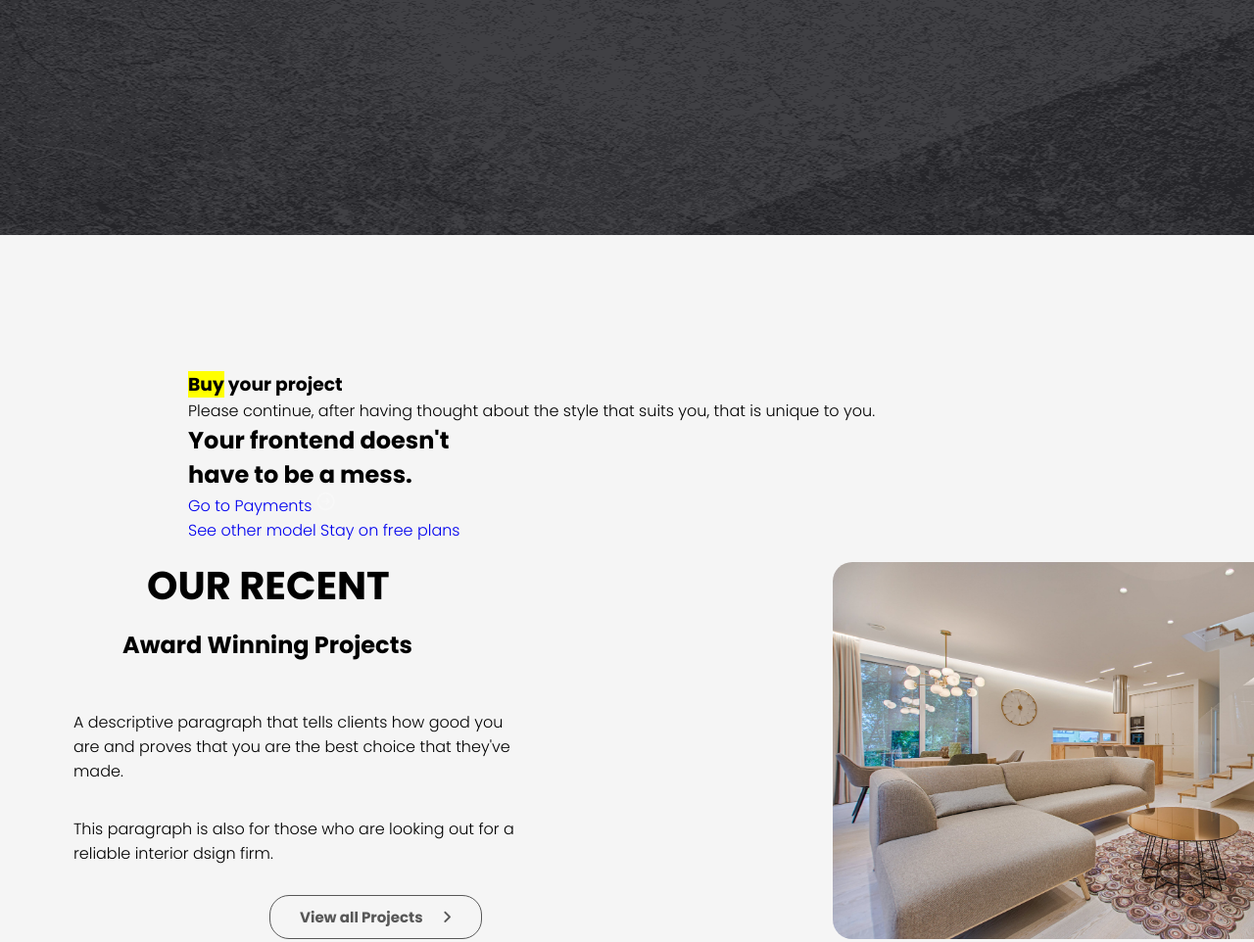
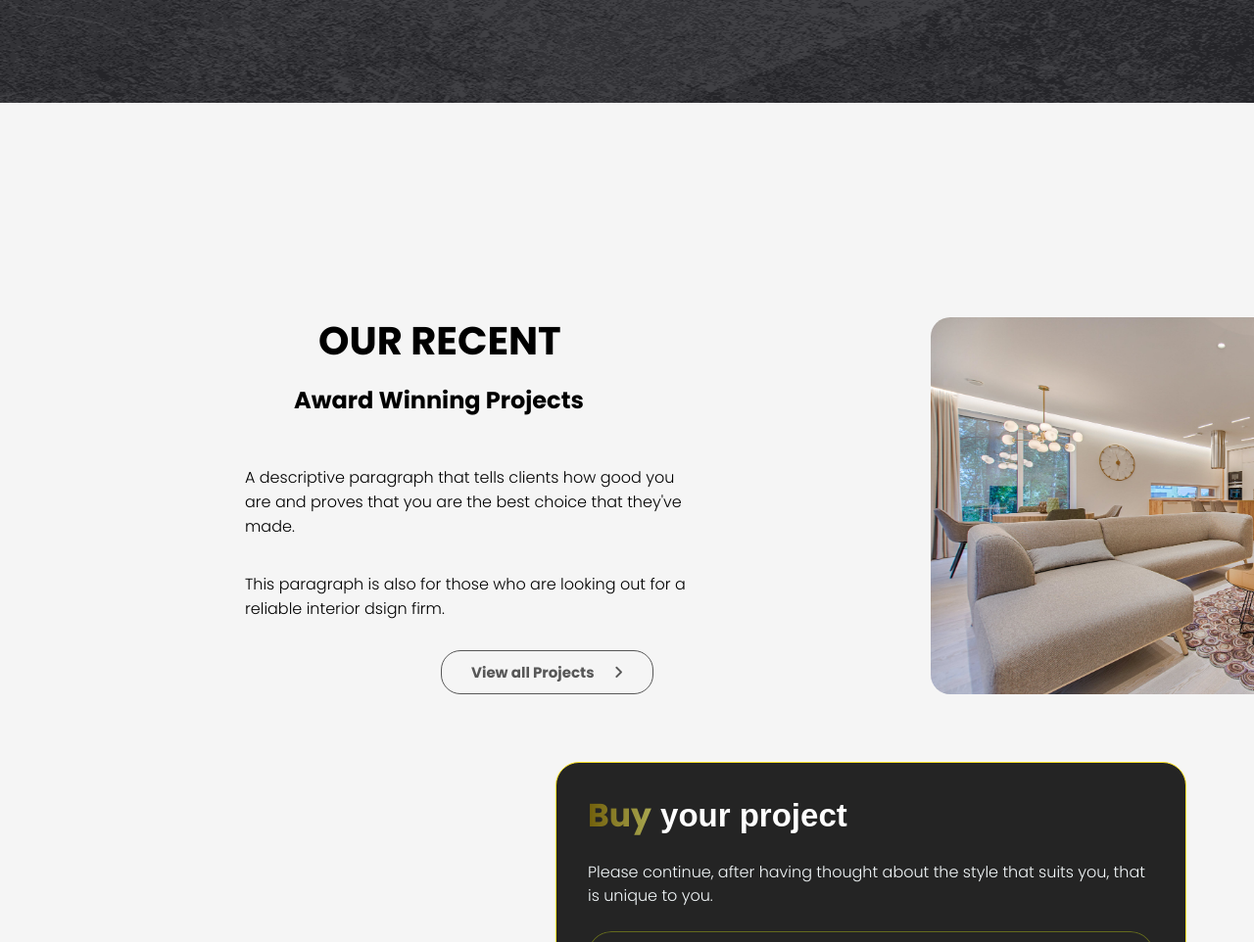
Before and after one commit to error404dev-cloud/Agence.com, a plain HTML site: page agence.html in a window 1280 px wide. Shown: the part 2280-3242 px from the top of the page at 98% size. Drawn offline with Linux system fonts and the light colour scheme.

Commit message:
Update style.css

```diff
--- a/style.css
+++ b/style.css
@@ -290,7 +290,7 @@ button {
     margin-top: 300px;
 }
 .mon-image {
-    margin-left: 850px;
+    margin-left: 950px;
     margin-top: 75px;
     border-radius: 20px;
     max-width: 600px;
@@ -403,7 +403,7 @@ button {
     margin-inline-end: 0px;
     unicode-bidi: isolate;
     position: relative;
-    top: 150px;
+    top: 15px;
     transform: scaleX(1.5);
     transform-origin: left;
     color: #57575727;
@@ -446,6 +446,10 @@ button {
     transform: translateX(-0.02em);
   }
 
+.background {
+    top: -250px;
+}
+
 .img-overlay { /*debut 1*/
     border-radius: 20px;
 }
@@ -459,7 +463,7 @@ button {
 }
 .img-overlay img {  /*2*/
     border-radius: 20px;
-    box-shadow: 2px 0px 20px 3px #fab870;btp
+    box-shadow: 2px 0px 20px 3px #fab870;
     margin-top: 65px;
     width: 220px;
 }
@@ -507,22 +511,13 @@ button {
     max-width: 50px;
 }
 
-.wrapper {
-    margin-bottom: 200px;
-    height: ;
-    display: grid;
-    place-content: center;
-    background-color: var(--background-color);
-    min-height: 100vh;
-    font-family: "Oswald", sans-serif;
-    font-size: clamp(1.5rem, 1rem + 18vw, 15rem);
-    font-weight: 700;
-    text-transform: uppercase;
-    color: var(--text-color);
+.wrapper {  /* texte good en 3d avec effet integrer */
+
   }
 
   .wrapper > div {
     grid-area: 1/1/-1/-1;
+    margin-bottom: -100px;
   }
 
   .top {
@@ -538,3 +533,236 @@ button {
     -webkit-background-clip: text;
     transform: translateX(-0.02em);
   }
+
+.text_box {
+    margin-left: 250px;
+}
+.mon-image { /*ICIICCICIIICC*/
+
+}
+
+.card {
+    isolation: isolate;
+  }
+
+  .media-object {
+    --border-width: 1px;
+    --radius: 24px;
+
+    position: relative;
+    border-radius: var(--radius);
+    border: var(--border-width) solid transparent;
+  }
+
+  .media-object::before {
+    content: " ";
+    position: absolute;
+    inset: calc(var(--border-width) * -1);
+    z-index: -1;
+    border: inherit;
+    border-radius: inherit;
+    background-image: conic-gradient(from var(--angle), #646a1d 80%, #E0D1FF 88%, #E0D1FF 92%, #616a1d 100%);
+    background-origin: border-box;
+    -webkit-mask:
+      linear-gradient(black, black) content-box,
+      linear-gradient(black, black);
+    mask: linear-gradient(black, black),
+          linear-gradient(black, black);
+    -webkit-mask-clip: content-box, border-box;
+    mask-clip: content-box, border-box;
+    -webkit-mask-composite: xor;
+    mask-composite: exclude;
+    animation: spin 3s linear infinite;
+  }
+
+  @supports not (background: paint(something)) {
+    .media-object::before {
+  background-image: conic-gradient(#525600 80%, #f0ffd1 88%, #f5ffd1 92%, #52500a 100%);
+    }
+  }
+
+  .media-object:hover::before {
+    animation-play-state: paused;
+  }
+
+  @property --angle {
+    syntax: "<angle>";
+    inherits: true;
+    initial-value: 0turn;
+  }
+
+  @keyframes spin {
+    to {
+      --angle: 1turn;
+    }
+  }
+
+
+
+
+
+  html {
+    box-sizing: border-box;
+    scroll-behavior: smooth;
+  }
+
+  @media (prefers-reduced-motion) {
+    html {
+      scroll-behavior: none;
+    }
+  }
+
+  html *,
+  html *::after,
+  html *::before {
+    box-sizing: inherit;
+  }
+
+  .card {
+    margin-left: 375px;
+    margin-top: 600px;
+    margin-bottom: 400px;
+    background-image: url("card.png");
+    font: 100%/1.6 'Open Sans', sans-serif;
+  }
+
+  .card {
+    --text-color: #fff;
+    --text-color-2: #F3F8FA;
+    --bg-color: #242424;
+    --border-color: #fee52a;
+
+    display: flex;
+    flex-direction: column;
+    gap: 24px;
+    width: 644px;
+    padding: 32px;
+    border-radius: 24px;
+    color: var(--text-color);
+    background: var(--bg-color);
+    border: 1px solid var(--border-color);
+    font: 100%/1.6 'Open Sans', sans-serif;
+  }
+
+  .card__title {
+    margin-block: 0;
+    font-family: 'Sora', sans-serif;
+    font-size: 33px;
+    font-weight: 700;
+    line-height: 44px;
+  }
+
+  mark {
+    background: linear-gradient(270deg, #a9a750 0%, #715f0b 100%);
+    -webkit-background-clip: text;
+    background-clip: text;
+    -webkit-text-fill-color: #0000;
+    -webkit-box-decoration-break: clone;
+  }
+
+  .card__description {
+    color: var(--text-color-2);
+    line-height: 24px;
+    margin-block: 0;
+  }
+
+  .card__actions {
+    display: flex;
+    gap: 24px;
+  }
+
+  .card__button {
+    display: block;
+    padding: 16px 32px;
+    border: 1px solid var(--border-color);
+    border-radius: 24px;
+    text-decoration: none;
+    color: inherit;
+    flex-grow: 1;
+    text-align: center;
+    font-weight: 600;
+    line-height: 16px;
+    transition: 0.25s;
+  }
+
+  .card__button:hover {
+    background-color: #000000;
+  }
+
+  .media-object {
+    display: flex;
+    justify-content: space-between;
+    align-items: end;
+    padding: 24px;
+    gap: 24px;
+  }
+
+  .media-object__title {
+    font-size: 18px;
+    font-weight: 600;
+    line-height: 27px;
+    margin: 0 0 16px;
+  }
+
+  .media-object__button {
+    display: flex;
+    align-items: center;
+    width: fit-content;
+    gap: 8px;
+    padding: 16px 38px 14px;
+    border-radius: 28px;
+    background: linear-gradient(270deg, #634c0e 0%, #a99a48 100%);
+    color: #fff;
+    text-decoration: none;
+    font-family: 'Sora', sans-serif;
+    font-weight: 590;
+    line-height: 16px;
+    text-align: center;
+    transition: 0.2s ease-out;
+  }
+
+  .media-object__button:hover {
+    transform: scale(1.06);
+  }
+
+  .media-object__thumbnail {
+    width: 280px;
+    height: 160px;
+    border-radius: 16px;
+    background-image: url('lv\ jen\ aie\ marre\ de\ mopjzhfzu.png');
+  }
+
+
+  .source-link {
+    position: fixed;
+    right: 32px;
+    bottom: 32px;
+    width: fit-content;
+    box-sizing: border-box;
+    font-size: 16px;
+    display: flex;
+    padding: 0.75em 1em 0.75em 0.75em;
+    justify-content: center;
+    align-items: center;
+    gap: 0.5em;
+    border-radius: 128px;
+    background: linear-gradient(270deg, #AFE8EF 0%, #E7E1FA 100%);
+    color: #000;
+    text-align: center;
+    font-style: normal;
+    font-weight: 400;
+    line-height: 150%;
+    text-decoration: none;
+  }
+
+  .source-link svg {
+    display: block;
+    width: 1.5em;
+    height: 1.5em;
+    border-radius: 0.25em;
+  }
+
+  .source-link.source-link--second {
+    right: auto;
+    left: 32px;
+  }
```
